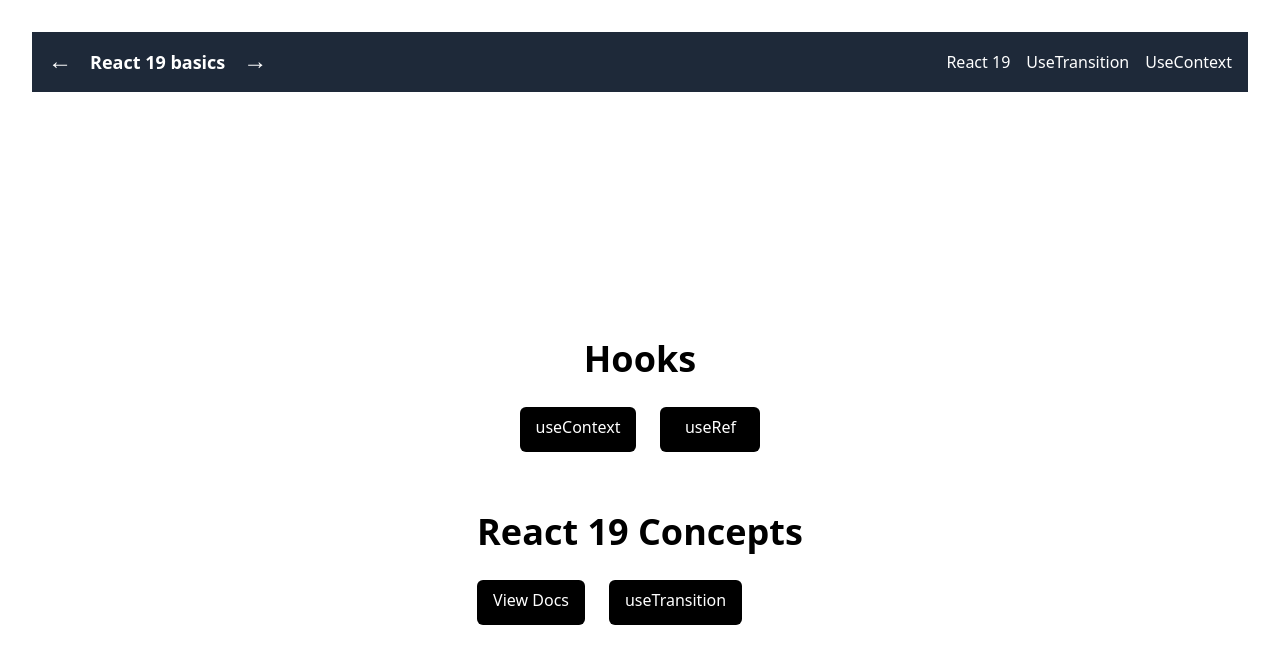
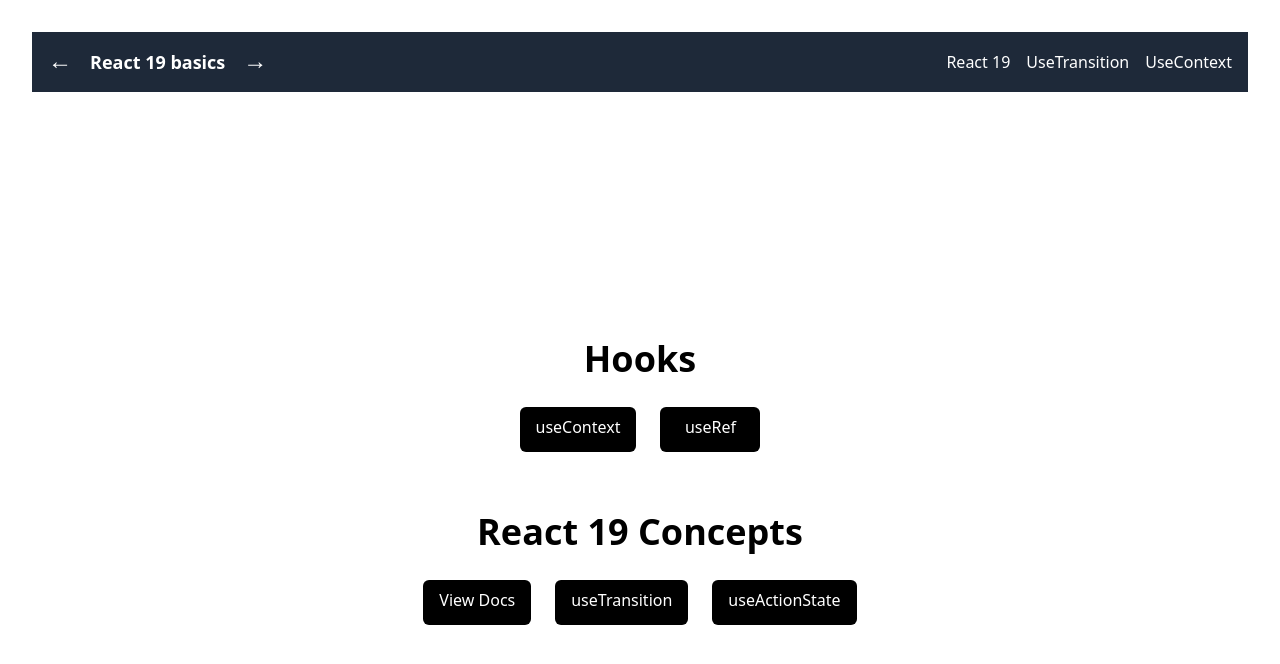
Before and after one commit to Sarmad426/react-19, a React (Vite) app: page / in a window 1280 px wide. Shown: the top 664 px of the page. Built offline with nearby package versions, Linux system fonts and the light colour scheme.

Commit message:
Add link to UseActionState in Home component for navigation

```diff
--- a/src/components/Home.tsx
+++ b/src/components/Home.tsx
@@ -29,6 +29,9 @@ export default function Home() {
           <Link to="/hooks/useTransition" className="link-styles">
             useTransition
           </Link>
+          <Link to="/hooks/useActionState" className="link-styles">
+            useActionState
+          </Link>
         </div>
       </div>
     </div>
```
